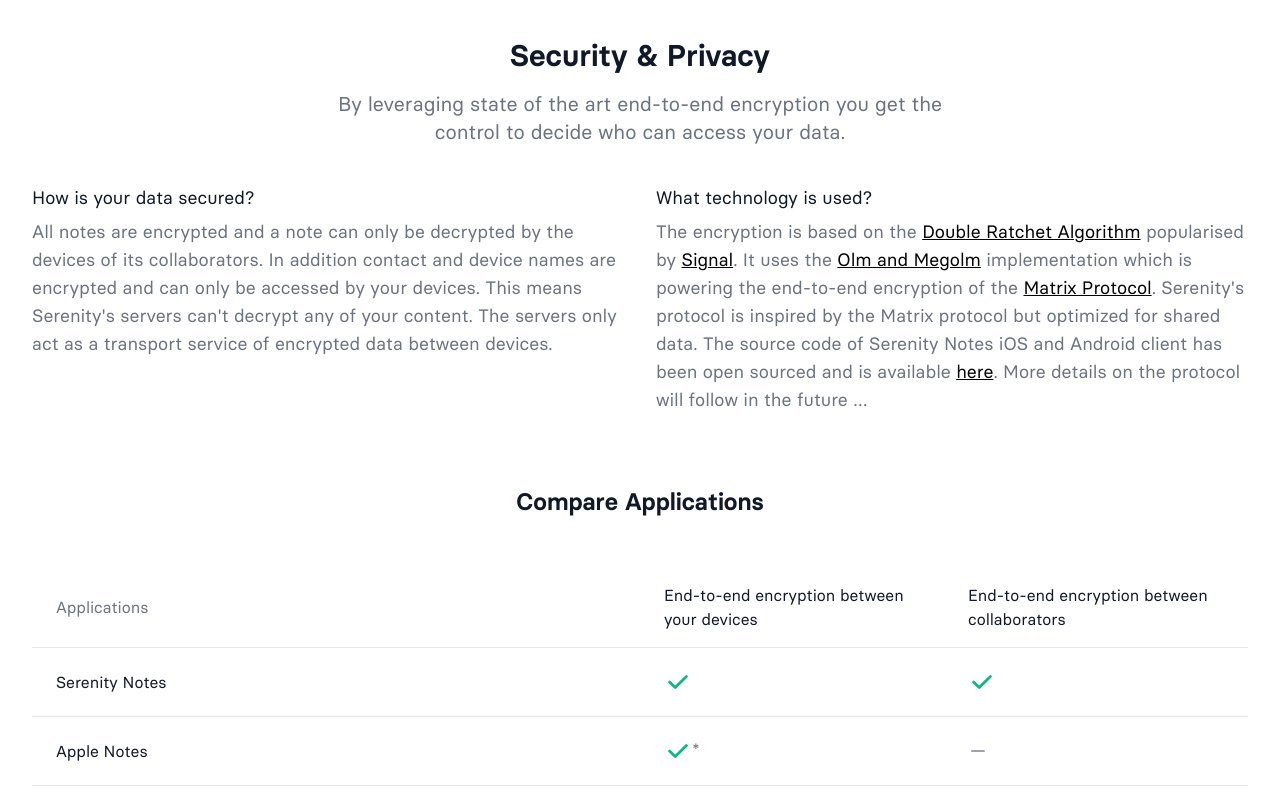
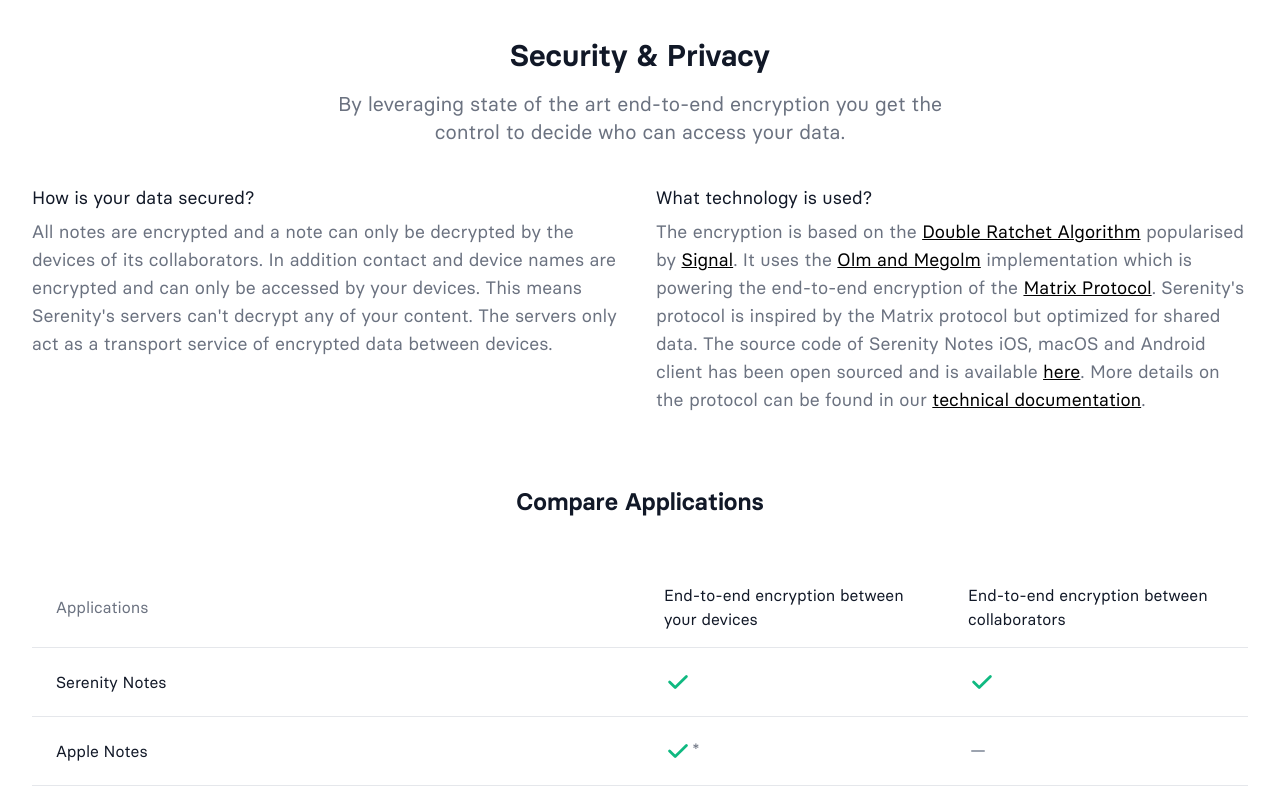
Before and after one commit to serenity-kit/website-legacy, a Next.js app: page /en/notes in a window 1280 px wide. Shown: the part 1280-2080 px from the top of the page. Built offline with nearby package versions, Linux system fonts and the light colour scheme; what @tailwindcss/typography, urql would draw is missing.

Commit message:
add technical documentation link

```diff
--- a/pages/en/notes/index.tsx
+++ b/pages/en/notes/index.tsx
@@ -1,3 +1,4 @@
+import Link from "next/link";
 import Hero from "../../../components/Hero";
 import Clients from "../../../components/Clients";
 import Video from "../../../components/Video";
@@ -118,12 +119,16 @@ export default function NotesHome() {
                     of the <a href="https://matrix.org/">Matrix Protocol</a>.
                     Serenity's protocol is inspired by the Matrix protocol but
                     optimized for shared data. The source code of Serenity Notes
-                    iOS and Android client has been open sourced and is
+                    iOS, macOS and Android client has been open sourced and is
                     available{" "}
                     <a href="https://github.com/SerenityNotes/serenity-notes-clients">
                       here
                     </a>
-                    . More details on the protocol will follow in the future …
+                    . More details on the protocol can be found in our{" "}
+                    <Link href="/en/notes/technical-documentation">
+                      technical documentation
+                    </Link>
+                    .
                   </dd>
                 </div>
               </div>
```
